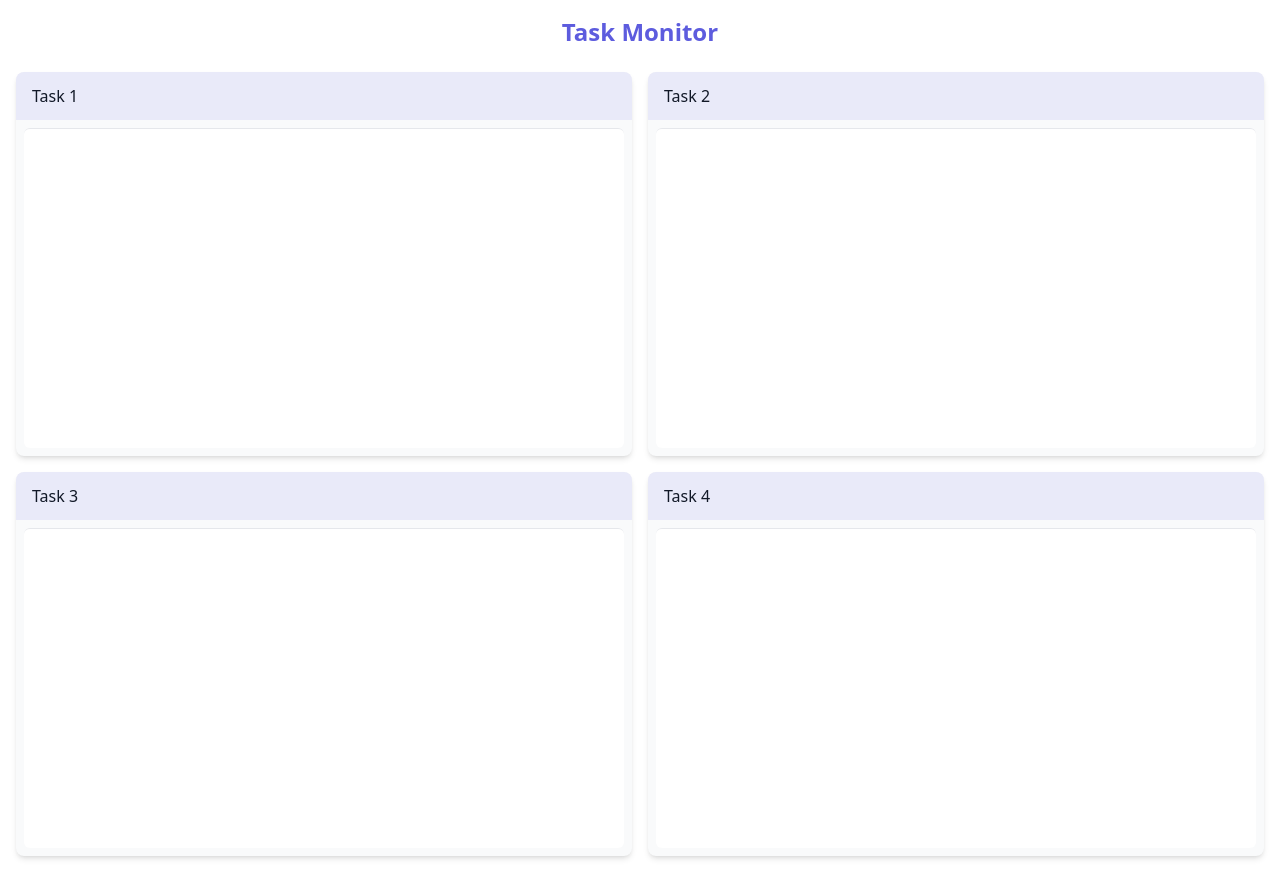
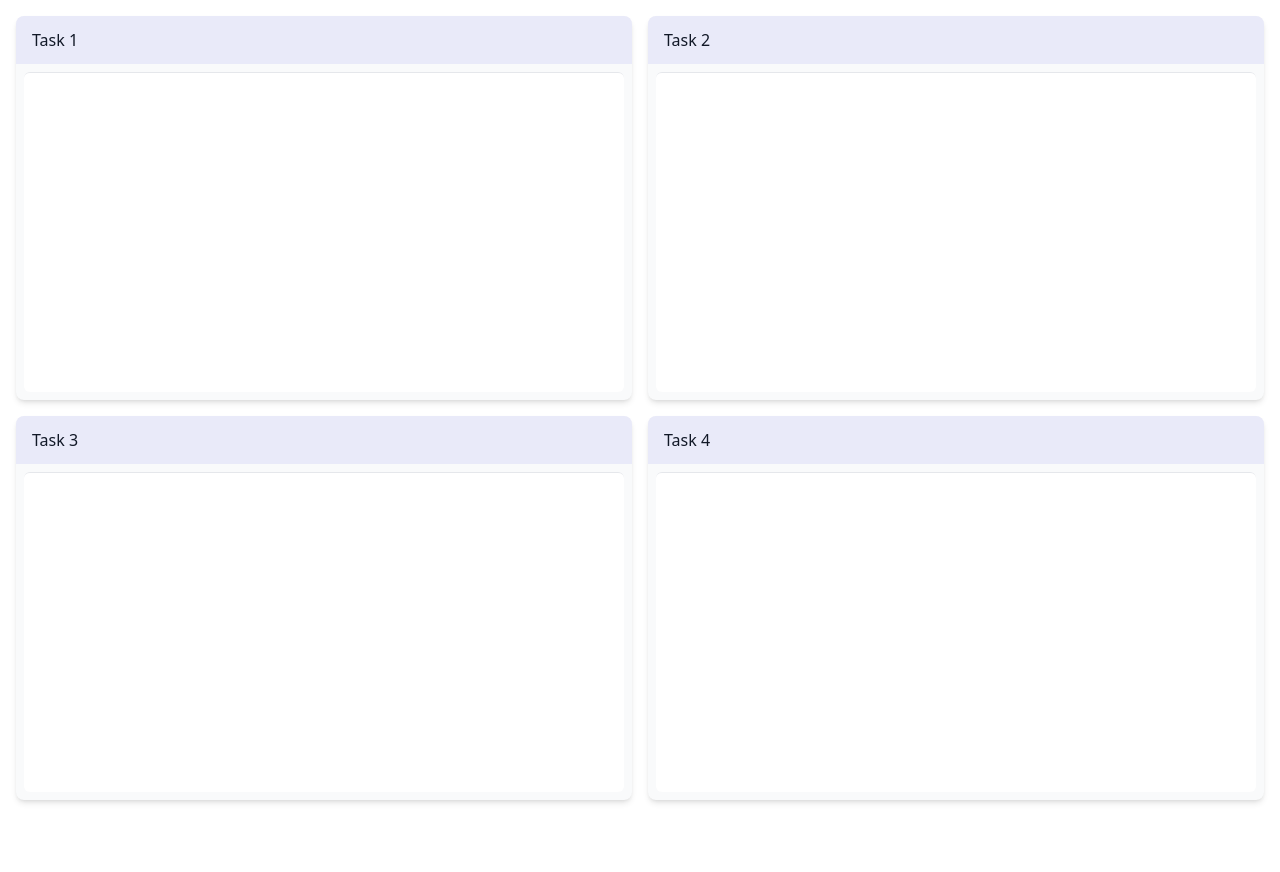
Before and after one commit to Christopherwdev/Tasks, a plain HTML site: page index.html in a window 1280 px wide. After the commit the page ends 816 px from the top, so only its background shows below. Drawn offline with nearby package versions, Linux system fonts and the light colour scheme.

Commit message:
Update index.html

```diff
--- a/index.html
+++ b/index.html
@@ -47,7 +47,7 @@
     </script>
 
     <div class="container mx-auto p-4">
-        <h1 class="text-2xl font-bold mb-6 text-center text-primary">Task Monitor</h1>
+
 
         <div class="grid grid-cols-1 md:grid-cols-2 gap-4">
             <!-- Task sections will be created dynamically -->
```
